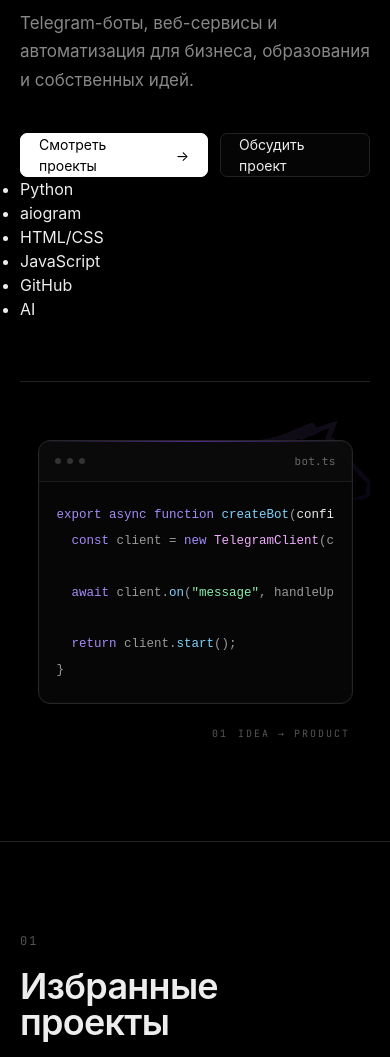
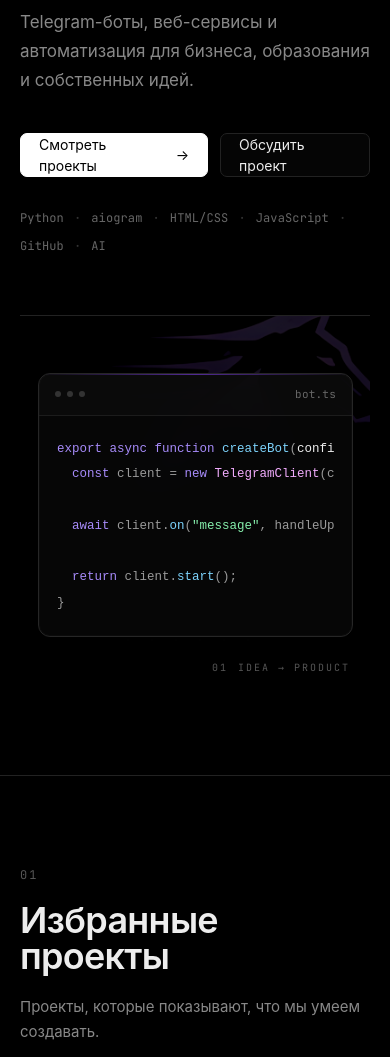
Before and after one commit to arixii35/arix-studio-website, a plain HTML site: page index.html in a window 390 px wide. Shown: the part 497-1554 px from the top of the page. Drawn offline with Linux system fonts and the light colour scheme.

Commit message:
Update style.css

```diff
--- a/style.css
+++ b/style.css
@@ -89,19 +89,19 @@ a {
 
 
 .logo-icon {
-    width: 38px;
-    height: 38px;
+    width: 46px;
+    height: 29px;
 
     object-fit: contain;
 
-    filter: drop-shadow(0 0 0 rgba(124, 58, 237, 0));
+    filter: drop-shadow(0 0 6px rgba(124, 58, 237, 0.35));
 
     transition: filter 0.25s ease, transform 0.25s ease;
 }
 
 
 .logo:hover .logo-icon {
-    filter: drop-shadow(0 0 12px rgba(124, 58, 237, 0.55));
+    filter: drop-shadow(0 0 14px rgba(124, 58, 237, 0.7));
     transform: scale(1.05);
 }
 
@@ -187,8 +187,13 @@ a {
 .hero-content .hero-actions { animation-delay: 0.24s; }
 
 .visual-card {
-    animation: heroFadeUp 0.7s ease 0.3s forwards;
+    animation: cardFadeIn 0.7s ease 0.3s forwards;
     opacity: 0;
+}
+
+@keyframes cardFadeIn {
+    from { opacity: 0; }
+    to { opacity: 1; }
 }
 
 @keyframes heroFadeUp {
@@ -286,6 +291,41 @@ h1 span {
     gap: 12px;
 
     margin-top: 38px;
+}
+
+
+.tech-stack {
+    display: flex;
+    flex-wrap: wrap;
+
+    align-items: center;
+
+    gap: 10px;
+
+    margin-top: 32px;
+
+    list-style: none;
+
+    animation: heroFadeUp 0.7s ease 0.32s both;
+}
+
+
+.tech-stack li {
+    font-family: var(--font-mono);
+    font-size: 12px;
+
+    color: #666;
+
+    letter-spacing: 0.01em;
+}
+
+
+.tech-stack li:not(:last-child)::after {
+    content: "·";
+
+    margin-left: 10px;
+
+    color: #333;
 }
 
 
@@ -389,12 +429,12 @@ h1 span {
 .hero-icon-wrap {
     position: absolute;
 
-    right: 0px;
-    top: -10px;
+    right: -50px;
+    top: -36px;
 
-    width: 360px;
-    max-width: 62%;
-    aspect-ratio: 1 / 1;
+    width: 640px;
+    max-width: 92%;
+    aspect-ratio: 355 / 222;
 
     z-index: 0;
 
@@ -412,7 +452,7 @@ h1 span {
 
     object-fit: contain;
 
-    opacity: 0.16;
+    opacity: 0.22;
 
     pointer-events: none;
 }
@@ -426,10 +466,12 @@ h1 span {
     pointer-events: none;
 
     background: radial-gradient(
-        140px circle at var(--ix, 50%) var(--iy, 50%),
-        rgba(167, 139, 250, 0.95),
-        rgba(124, 58, 237, 0.35) 45%,
-        transparent 75%
+        220px circle at var(--ix, 50%) var(--iy, 50%),
+        rgba(237, 233, 254, 0.95) 0%,
+        rgba(167, 139, 250, 0.85) 30%,
+        rgba(124, 58, 237, 0.55) 55%,
+        rgba(76, 29, 149, 0.25) 72%,
+        transparent 85%
     );
 
     -webkit-mask-image: url('assets/icon.png');
@@ -516,6 +558,28 @@ h1 span {
         inset 0 0 0 1px rgba(255, 255, 255, 0.02);
 
     overflow: hidden;
+
+    transform: perspective(800px) rotateX(var(--rx, 0deg)) rotateY(var(--ry, 0deg));
+
+    transition: transform 0.15s ease-out, box-shadow 0.3s ease;
+
+    will-change: transform;
+}
+
+
+.visual-card:hover {
+    box-shadow:
+        0 40px 100px rgba(0, 0, 0, 0.7),
+        0 0 40px rgba(124, 58, 237, 0.08),
+        inset 0 0 0 1px rgba(255, 255, 255, 0.03);
+}
+
+
+@media (prefers-reduced-motion: reduce) {
+    .visual-card {
+        transform: none !important;
+        transition: none;
+    }
 }
 
 
@@ -1289,14 +1353,14 @@ h2 {
 
 
     .hero-icon-wrap {
-        width: 220px;
-        top: -6px;
-        right: -6px;
+        width: 320px;
+        top: -16px;
+        right: -20px;
     }
 
 
     .hero-icon-base {
-        opacity: 0.1;
+        opacity: 0.15;
     }
 
 
```
